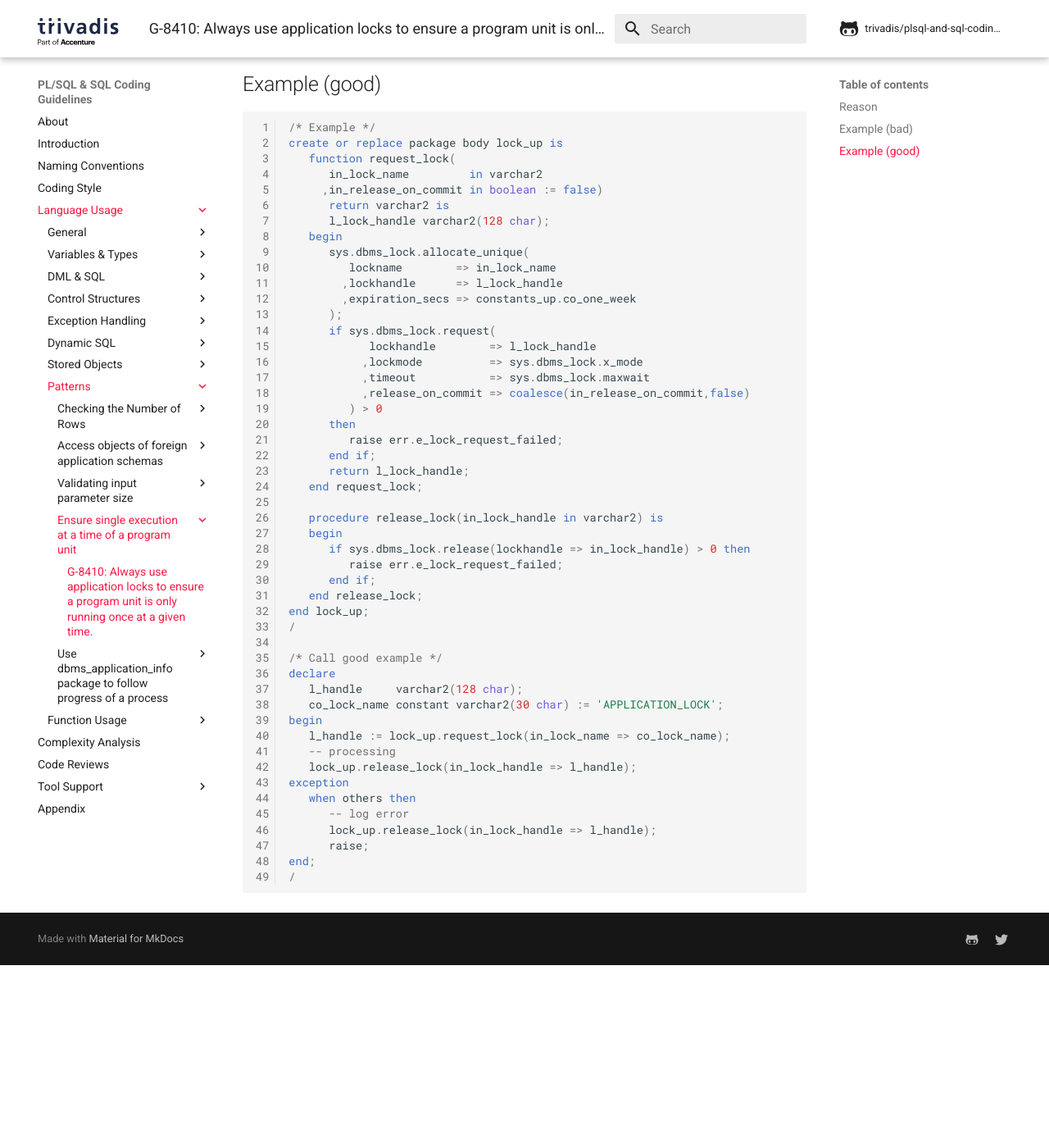
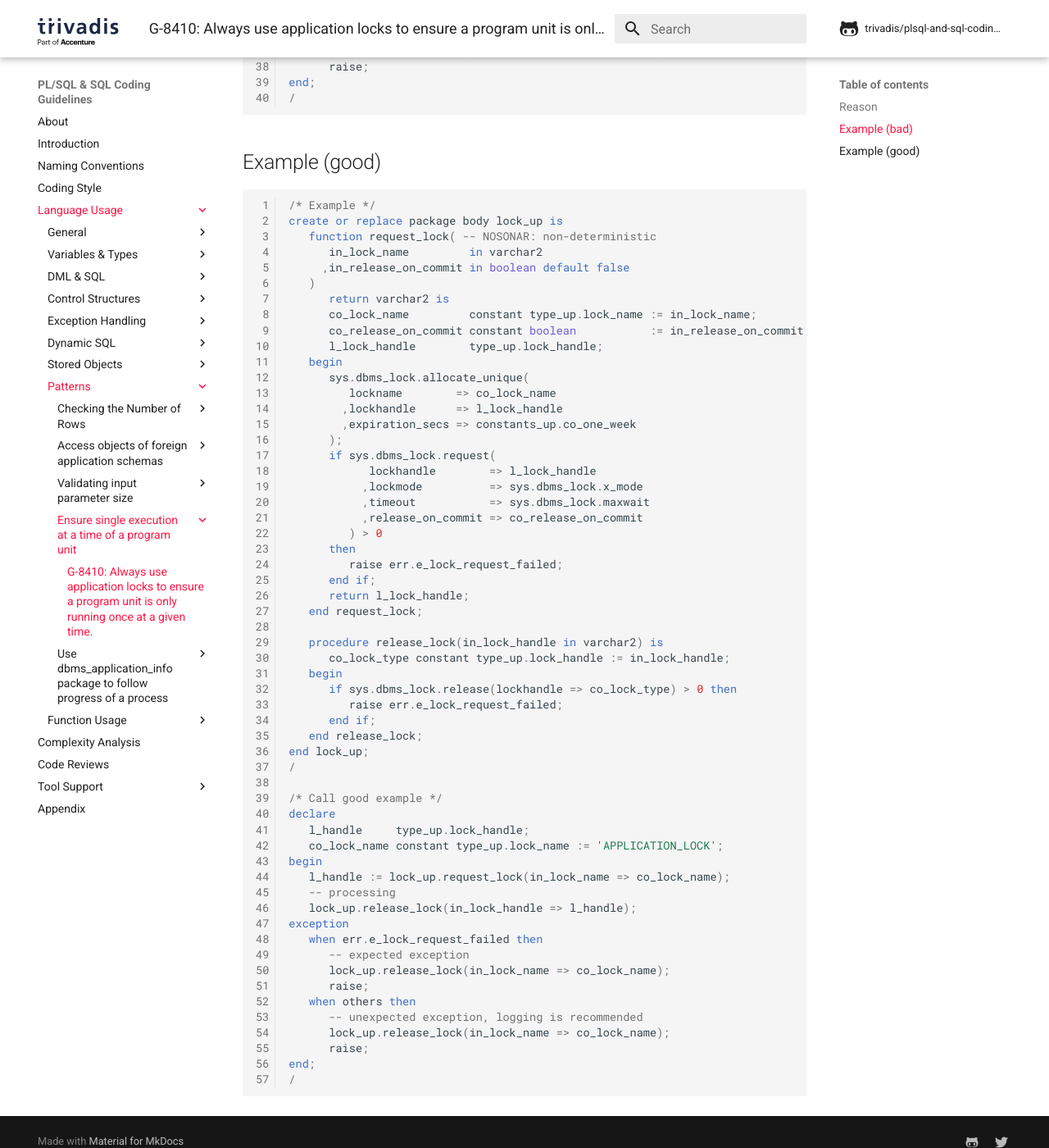
Before and after one commit to Trivadis/plsql-and-sql-coding-guidelines, an MkDocs documentation site: the page built from docs/4-language-usage/8-patterns/4-ensure-single-execution-at-a-time-of-a-program-unit/g-8410.md, in a window 1280 px wide and 1400 px high, scrolled down 1394 px. Shown: the whole window at 82% size. Built offline with MkDocs 1.6.1 and Material for MkDocs 9.7.7, drawn with Linux system fonts in a browser that asks for light colours; comment, search, counter and statistics services are not loaded; the version menu is left out; before the commit the page ends 2571 px from its top, so only the background shows below that; some of the changed text lies outside the part shown.

Commit message:
Fix violations of G-2130, G-5040, G-7460, G-8310

````diff
--- a/docs/4-language-usage/8-patterns/4-ensure-single-execution-at-a-time-of-a-program-unit/g-8410.md
+++ b/docs/4-language-usage/8-patterns/4-ensure-single-execution-at-a-time-of-a-program-unit/g-8410.md
@@ -24,28 +23,34 @@
    --   );
 
    procedure request_lock(in_lock_name in varchar2) is
+      co_lock_name constant app_locks.lock_name%type := in_lock_name;
    begin
       -- raises dup_val_on_index
-      insert into app_locks (lock_name) values (in_lock_name);
+      insert into app_locks (lock_name) values (co_lock_name);
    end request_lock;
 
    procedure release_lock(in_lock_name in varchar2) is
+      co_lock_name constant app_locks.lock_name%type := in_lock_name;
    begin
-      delete from app_locks where lock_name = in_lock_name;
+      delete from app_locks where lock_name = co_lock_name;
    end release_lock;
 end lock_up;
 /
 
 /* Call bad example */
 declare
-   co_lock_name constant varchar2(30 char) := 'APPLICATION_LOCK';
+   co_lock_name constant app_locks.lock_name%type := 'APPLICATION_LOCK';
 begin
    lock_up.request_lock(in_lock_name => co_lock_name);
    -- processing
    lock_up.release_lock(in_lock_name => co_lock_name);
 exception
+   when dup_val_on_index then
+      -- expected exception
+      lock_up.release_lock(in_lock_name => co_lock_name);
+      raise;
    when others then
-      -- log error
+      -- unexpected exception, logging is recommended
       lock_up.release_lock(in_lock_name => co_lock_name);
       raise;
 end;
@@ -57,14 +62,17 @@
 ``` sql
 /* Example */
 create or replace package body lock_up is
-   function request_lock(
+   function request_lock( -- NOSONAR: non-deterministic
       in_lock_name         in varchar2
-     ,in_release_on_commit in boolean := false)
+     ,in_release_on_commit in boolean default false
+   )
       return varchar2 is
-      l_lock_handle varchar2(128 char);
+      co_lock_name         constant type_up.lock_name := in_lock_name;
+      co_release_on_commit constant boolean           := in_release_on_commit;
+      l_lock_handle        type_up.lock_handle;
    begin
       sys.dbms_lock.allocate_unique(
-         lockname        => in_lock_name
+         lockname        => co_lock_name
         ,lockhandle      => l_lock_handle
         ,expiration_secs => constants_up.co_one_week
       );
@@ -72,7 +80,7 @@
             lockhandle        => l_lock_handle
            ,lockmode          => sys.dbms_lock.x_mode
            ,timeout           => sys.dbms_lock.maxwait
-           ,release_on_commit => coalesce(in_release_on_commit,false)
+           ,release_on_commit => co_release_on_commit
          ) > 0
       then
          raise err.e_lock_request_failed;
@@ -81,8 +89,9 @@
    end request_lock;
 
    procedure release_lock(in_lock_handle in varchar2) is
+      co_lock_type constant type_up.lock_handle := in_lock_handle;
    begin
-      if sys.dbms_lock.release(lockhandle => in_lock_handle) > 0 then
+      if sys.dbms_lock.release(lockhandle => co_lock_type) > 0 then
          raise err.e_lock_request_failed;
       end if;
    end release_lock;
@@ -91,16 +100,20 @@
 
 /* Call good example */
 declare
-   l_handle     varchar2(128 char);
-   co_lock_name constant varchar2(30 char) := 'APPLICATION_LOCK';
+   l_handle     type_up.lock_handle;
+   co_lock_name constant type_up.lock_name := 'APPLICATION_LOCK';
 begin
    l_handle := lock_up.request_lock(in_lock_name => co_lock_name);
    -- processing
    lock_up.release_lock(in_lock_handle => l_handle);
 exception
+   when err.e_lock_request_failed then
+      -- expected exception
+      lock_up.release_lock(in_lock_name => co_lock_name);
+      raise;
    when others then
-      -- log error
-      lock_up.release_lock(in_lock_handle => l_handle);
+      -- unexpected exception, logging is recommended
+      lock_up.release_lock(in_lock_name => co_lock_name);
       raise;
 end;
 /
````
Also changed, not shown: other parts of docs/4-language-usage/8-patterns/4-ensure-single-execution-at-a-time-of-a-program-unit/g-8410.md (+0 -1 lines).
